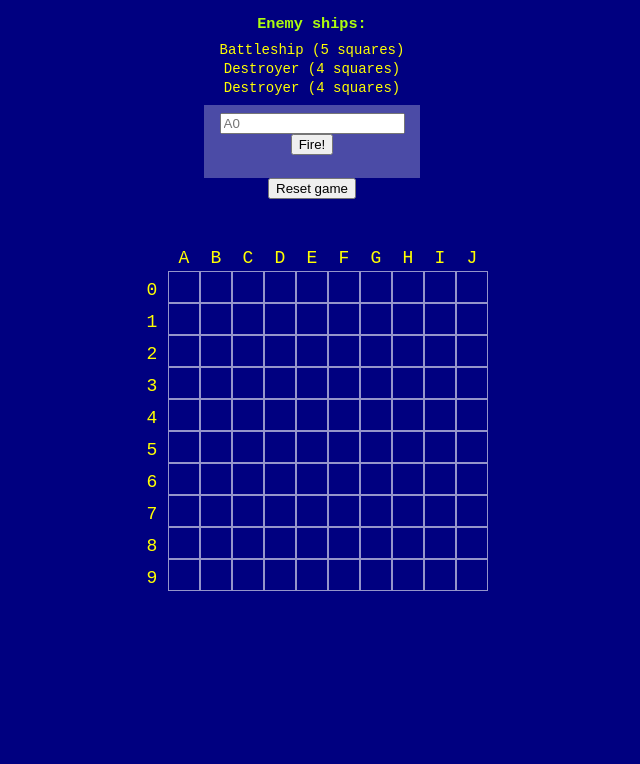
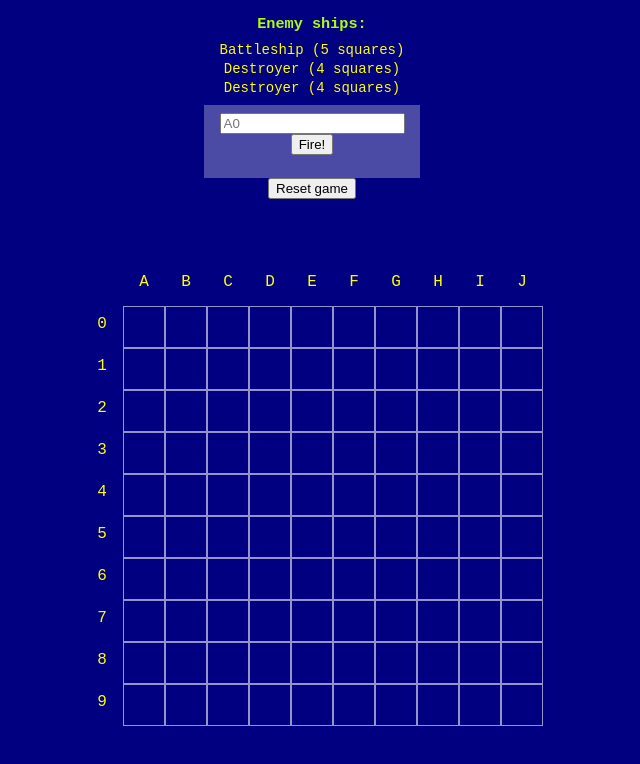
Before and after one commit to Peach-24/battleships, a plain HTML site: page index.html in a window 1280 px wide. Shown: the whole page, without its empty margins (328-968 px from the left). Drawn offline with Linux system fonts and the light colour scheme.

Commit message:
Added media queries for responsiveness

```diff
--- a/index.html
+++ b/index.html
@@ -150,7 +150,7 @@
         <p id="success-message">
           All of the enemies ships have been sunk! Great work.
         </p>
-        <button onclick="initGame()">Reset game</button>
+        <button onclick="window.location.reload()">Reset game</button>
       </div>
     </main>
     <script src="app.js" charset="utf-8"></script>
--- a/styles.css
+++ b/styles.css
@@ -1,3 +1,5 @@
+/***** GENERAL *****/
+
 body {
   height: 100vh;
   text-align: center;
@@ -19,53 +21,8 @@ h3 {
   size: 18px;
 }
 
-.ship-sunk {
-  text-decoration-line: line-through;
-}
-
-.board {
-  position: absolute;
-  top: 50%;
-  left: 50%;
-  -ms-transform: translate(-50%, -50%);
-  transform: translate(-50%, -50%);
-  width: 360px;
-  height: 360px;
-  display: flex;
-  flex-wrap: wrap;
-  background-color: navy;
-  justify-content: center;
-  align-self: center;
-  align-content: center;
-}
-
-.grid div {
-  width: 30px;
-  height: 30px;
-  border: 1px solid rgba(255, 255, 255, 0.582);
-}
-
-.selected {
-  background-color: tomato;
-}
-.hit {
-  background-color: rgb(86, 255, 71);
-}
-
-.ship {
-  background-color: rgba(173, 216, 230, 0.288);
-}
-
-#success-message {
-  display: none;
-}
-
 #row-col {
   border: 1px solid navy;
-}
-#row-col p {
-  margin: 8px;
-  font-size: 18px;
 }
 
 .controls {
@@ -97,3 +54,102 @@ ul {
 li p {
   font-size: 14px;
 }
+
+/***** Conditional elements *****/
+.ship-sunk {
+  text-decoration-line: line-through;
+}
+
+.selected {
+  background-color: tomato;
+}
+.hit {
+  background-color: rgb(86, 255, 71);
+}
+
+#success-message {
+  display: none;
+  max-width: 80%;
+  margin: 5px auto;
+}
+
+/***** RESPONSIVE BOARD SIZE *****/
+@media (min-width: 100px) {
+  .board {
+    position: absolute;
+    top: 70%;
+    left: 50%;
+    -ms-transform: translate(-50%, -50%);
+    transform: translate(-50%, -50%);
+    width: 250px;
+    height: 250px;
+    display: flex;
+    flex-wrap: wrap;
+    background-color: navy;
+    justify-content: center;
+    align-self: center;
+    align-content: center;
+  }
+
+  .grid div {
+    width: 20px;
+    height: 20px;
+    border: 1px solid rgba(255, 255, 255, 0.582);
+  }
+  #row-col p {
+    margin: 4px;
+    font-size: 14px;
+  }
+}
+
+@media (min-width: 370px) {
+  .board {
+    position: absolute;
+    top: 65%;
+    left: 50%;
+    -ms-transform: translate(-50%, -50%);
+    transform: translate(-50%, -50%);
+    width: 300px;
+    height: 300px;
+    display: flex;
+    flex-wrap: wrap;
+    background-color: navy;
+    justify-content: center;
+    align-self: center;
+    align-content: center;
+  }
+
+  .grid div {
+    width: 25px;
+    height: 25px;
+    border: 1px solid rgba(255, 255, 255, 0.582);
+  }
+  #row-col p {
+    margin: 8px;
+    font-size: 16px;
+  }
+}
+
+@media (min-width: 450px) {
+  .board {
+    position: absolute;
+    top: 60%;
+    left: 50%;
+    -ms-transform: translate(-50%, -50%);
+    transform: translate(-50%, -50%);
+    width: 480px;
+    height: 480px;
+    display: flex;
+    flex-wrap: wrap;
+    background-color: navy;
+    justify-content: center;
+    align-self: center;
+    align-content: center;
+  }
+
+  .grid div {
+    width: 40px;
+    height: 40px;
+    border: 1px solid rgba(255, 255, 255, 0.582);
+  }
+}
```
Also changed, not shown: app.js (+0 -8 lines).
